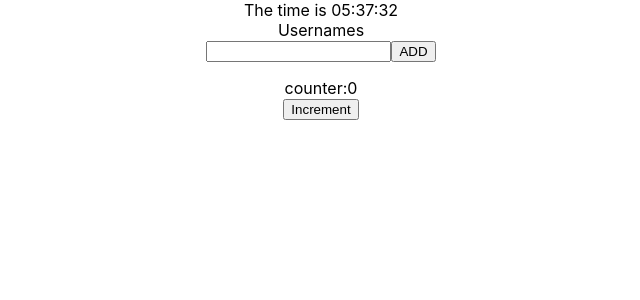
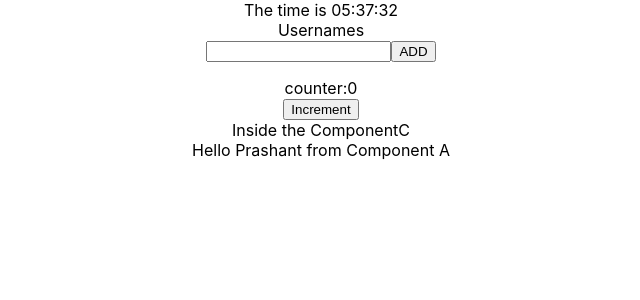
Before and after one commit to prashanttomar23/ReactApps, a React (Create React App) app: page / in a window 1280 px wide. Shown: the top 300 px of the page, without its empty margins (319-959 px from the left). Built offline with nearby package versions, Linux system fonts and the light colour scheme.

Commit message:
Added task 4(context concept)

```diff
--- a/src/App.js
+++ b/src/App.js
@@ -14,6 +14,7 @@ import './App.css';
 import Form from './components/Form';
 import Clock from './components/Clock'
 import ParentRef from './components/ParentRef';
+import ComponentA from './components/ComponentA';
 
 class App extends Component {
   render(){
@@ -36,6 +37,7 @@ class App extends Component {
         <Clock></Clock>
         <Form></Form>
         <ParentRef></ParentRef>
+        <ComponentA></ComponentA>
 
         {/* <NameList></NameList> */}
 
--- /dev/null
+++ b/src/components/ComponentA.js
@@ -0,0 +1,20 @@
+import React, { Component } from 'react';
+import ComponentB from './ComponentB';
+import {UserProvider} from  './Context';
+
+
+class ComponentA extends Component {
+    render() {
+        return (
+        <div>
+            <UserProvider value="Hello Prashant from Component A">
+            <ComponentB></ComponentB>
+            </UserProvider>
+
+        </div>
+
+        )
+    }
+}
+
+export default ComponentA
--- /dev/null
+++ b/src/components/ComponentB.js
@@ -0,0 +1,14 @@
+import React, { Component } from 'react';
+import ComponentC from './ComponentC'
+import ComponentD from './ComponentD';
+class ComponentB extends Component {
+    render() {
+        return (
+            <div>
+               <ComponentC></ComponentC>
+            </div>
+        )
+    }
+}
+
+export default ComponentB
--- /dev/null
+++ b/src/components/ComponentC.js
@@ -0,0 +1,21 @@
+import React, { Component } from 'react'
+import ComponentD from './ComponentD'
+import { UserConsumer } from './Context'
+class ComponentC extends Component {
+    render() {
+        return (
+            <div>
+                Inside the ComponentC
+                <UserConsumer>
+                    {(context)=>{
+                        return <div>{context}</div>
+
+                    }}
+                </UserConsumer>
+                {/* <ComponentD></ComponentD> */}
+            </div>
+        )
+    }
+}
+
+export default ComponentC
--- /dev/null
+++ b/src/components/ComponentD.js
@@ -0,0 +1,13 @@
+import React, { Component } from 'react'
+
+class ComponentD extends Component {
+    render() {
+        return (
+            <div>
+                <span>Heloo from Component D</span>
+            </div>
+        )
+    }
+}
+
+export default ComponentD
--- /dev/null
+++ b/src/components/Context.js
@@ -0,0 +1,9 @@
+import React from 'react'
+
+
+const Context= React.createContext()
+
+const UserProvider = Context.Provider
+const UserConsumer = Context.Consumer
+
+export {UserConsumer,UserProvider}
```
